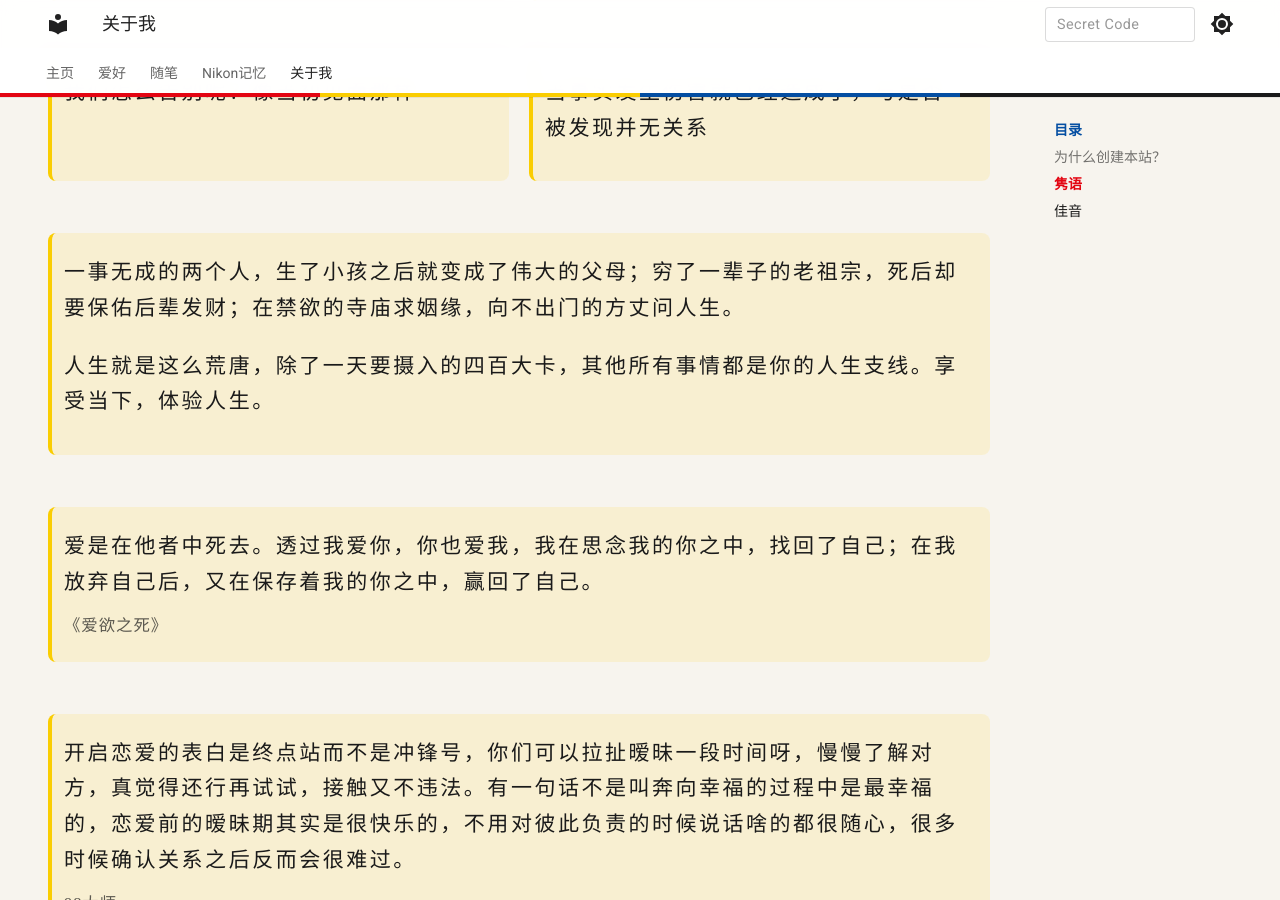
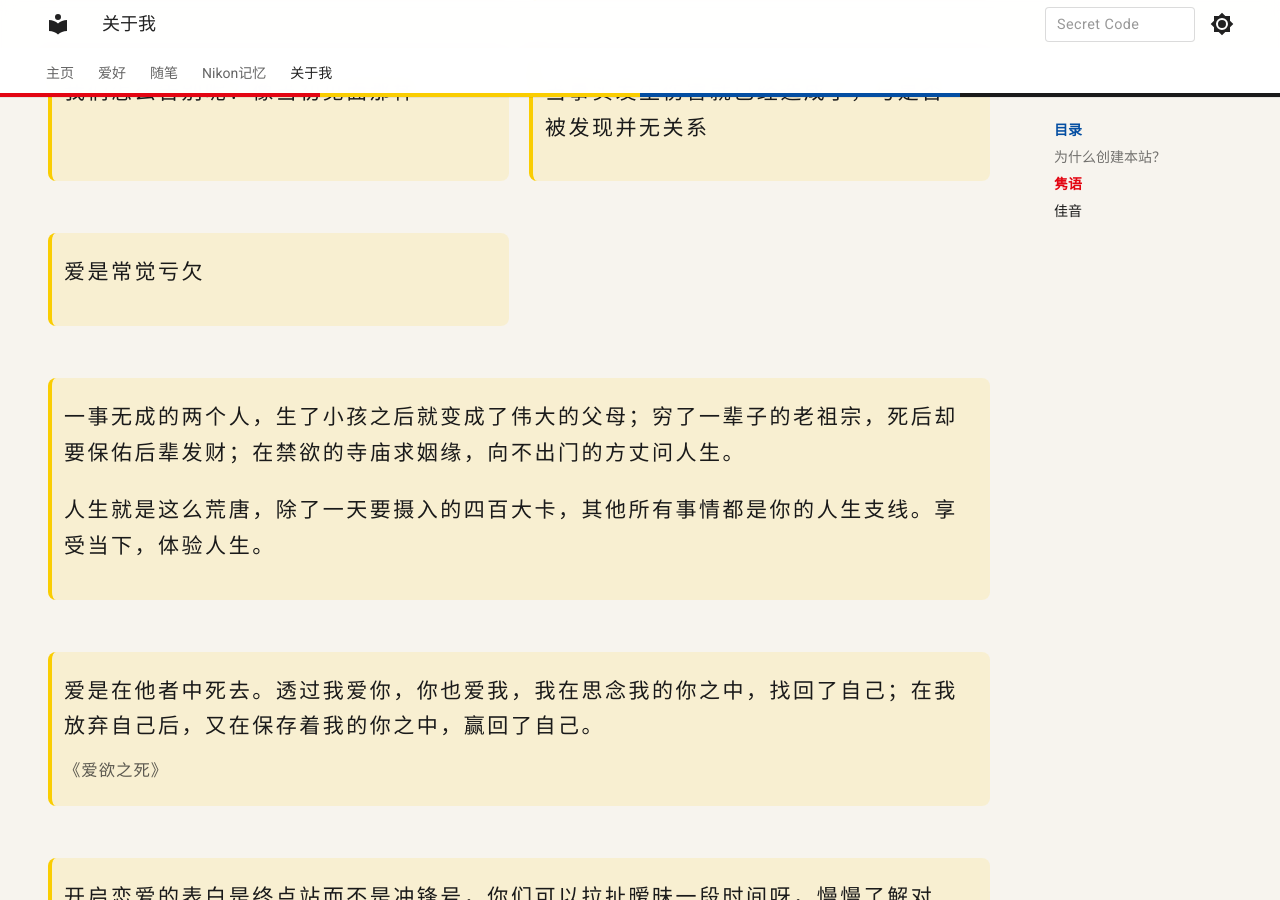
Before and after one commit to lhr024/lhr024.github.io, an MkDocs documentation site: the page built from docs/about/index.md, in a window 1280 px wide and 900 px high, scrolled down 697 px. Built offline with MkDocs 1.6.1 and Material for MkDocs 9.7.7, drawn with Linux system fonts in a browser that asks for light colours.

Commit message:
photo updates

```diff
--- a/docs/about/index.md
+++ b/docs/about/index.md
@@ -100,6 +100,11 @@
   <cite></cite>
 </blockquote>
 
+<blockquote class="about-quote about-quote--classic">
+  <p>爱是常觉亏欠</p>
+  <cite></cite>
+</blockquote>
+
 <blockquote class="about-quote about-quote--classic about-quote--full">
   <p>一事无成的两个人，生了小孩之后就变成了伟大的父母；穷了一辈子的老祖宗，死后却要保佑后辈发财；在禁欲的寺庙求姻缘，向不出门的方丈问人生。</p>
 
```
Also changed, not shown: docs/photos/winter.md (+2 -2 lines).
